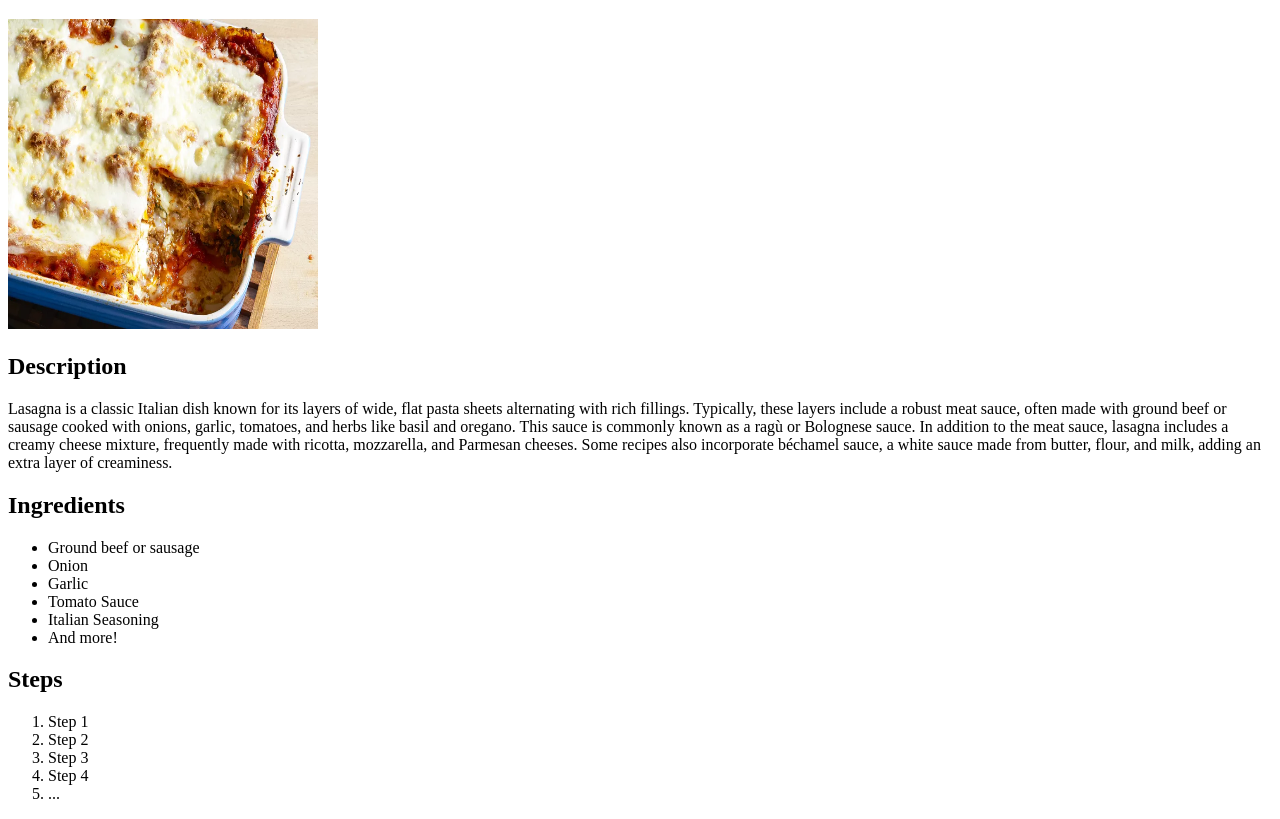
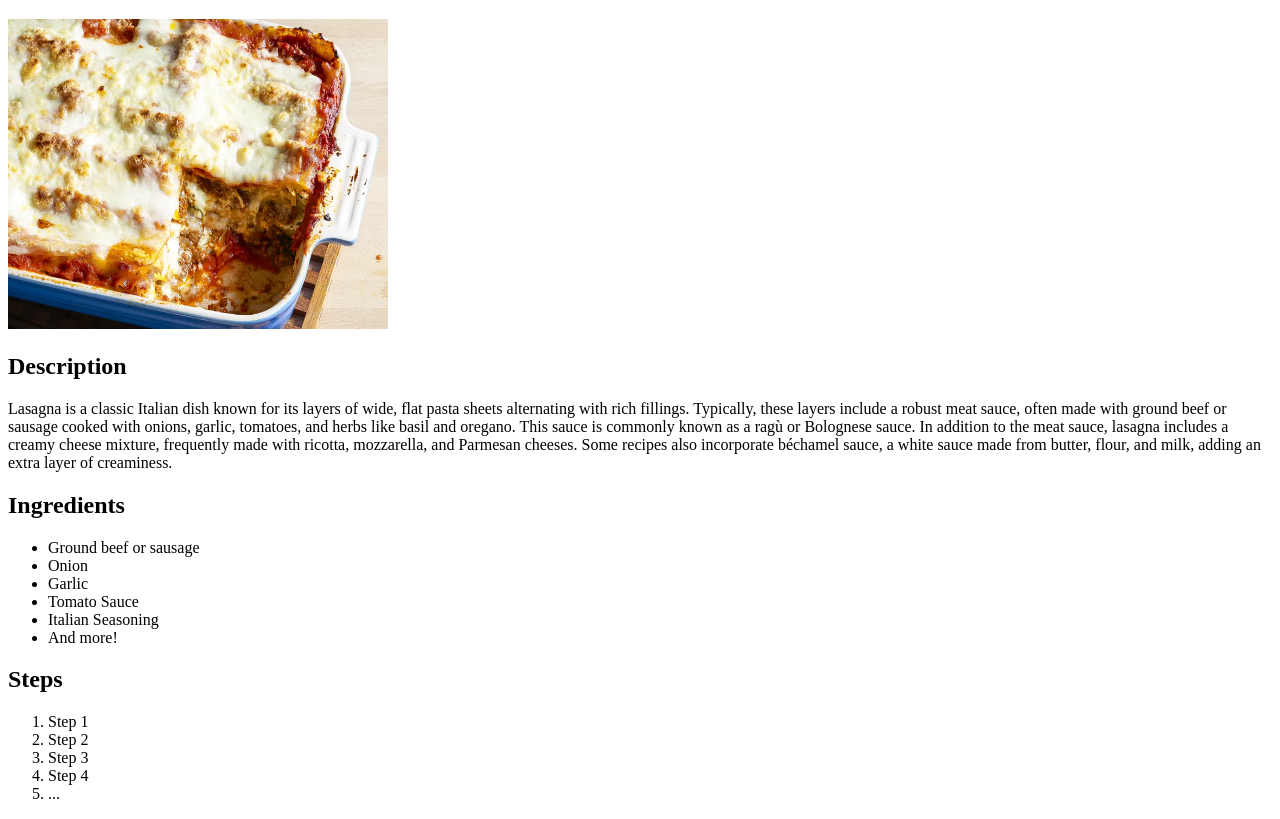
Before and after one commit to RoyKorthout/odin-recipes, a plain HTML site: page recipes/lasagna.html in a window 1280 px wide. Shown: the part 61-880 px from the top of the page. Drawn offline with Linux system fonts and the light colour scheme.

Commit message:
Fix image widths
Spaghetti and lasagna image widths were unbalanced

```diff
--- a/recipes/lasagna.html
+++ b/recipes/lasagna.html
@@ -8,7 +8,7 @@
 <body>
     <h1>Lasagna</h1>
 
-    <img src="../images/lasagna.jpg" alt="Lasagna" width="310" height="310">
+    <img src="../images/lasagna.jpg" alt="Lasagna" width="380" height="310">
     <h2>Description</h2>
     <p>Lasagna is a classic Italian dish known for its layers of wide, flat pasta sheets alternating with rich fillings. Typically, these layers include a robust meat sauce, often made with ground beef or sausage cooked with onions, garlic, tomatoes, and herbs like basil and oregano. This sauce is commonly known as a ragù or Bolognese sauce.
 
```
Also changed, not shown: recipes/spaghetti.html (+1 -1 lines).
